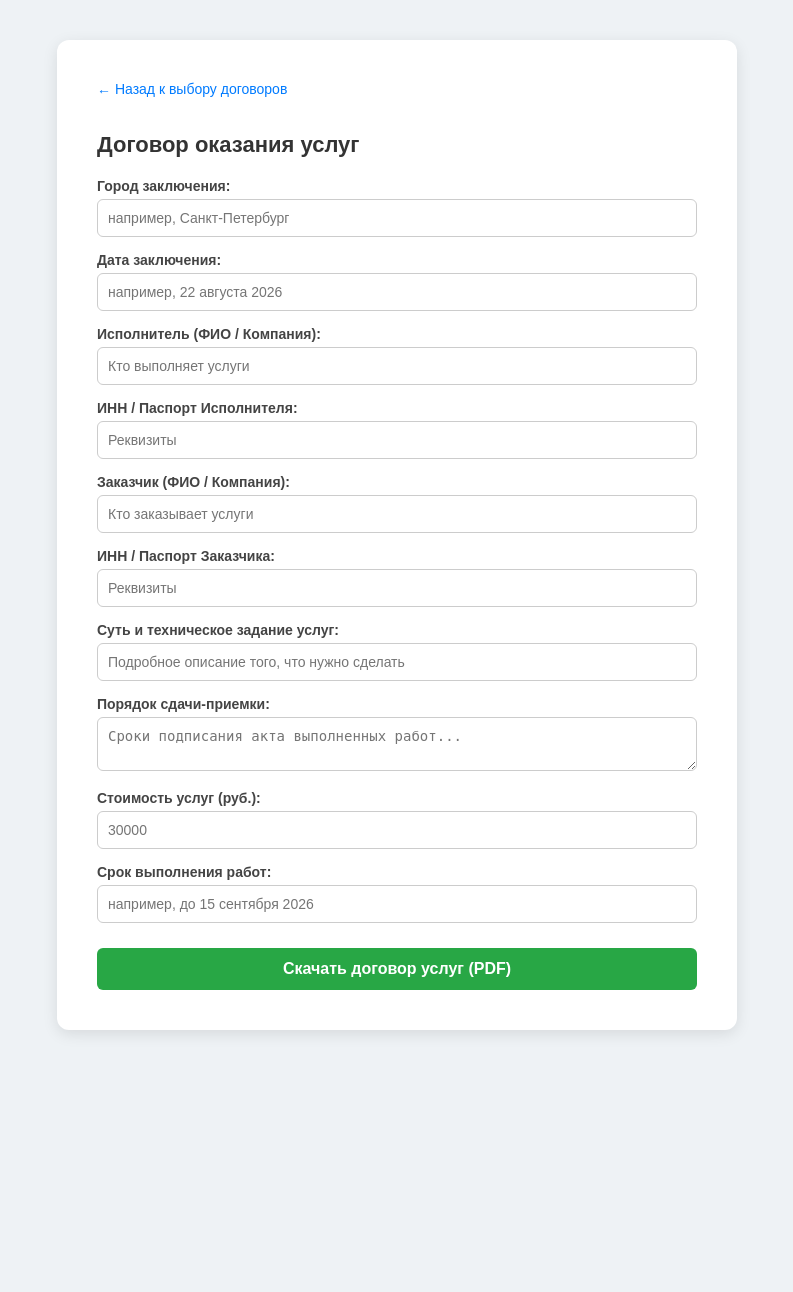
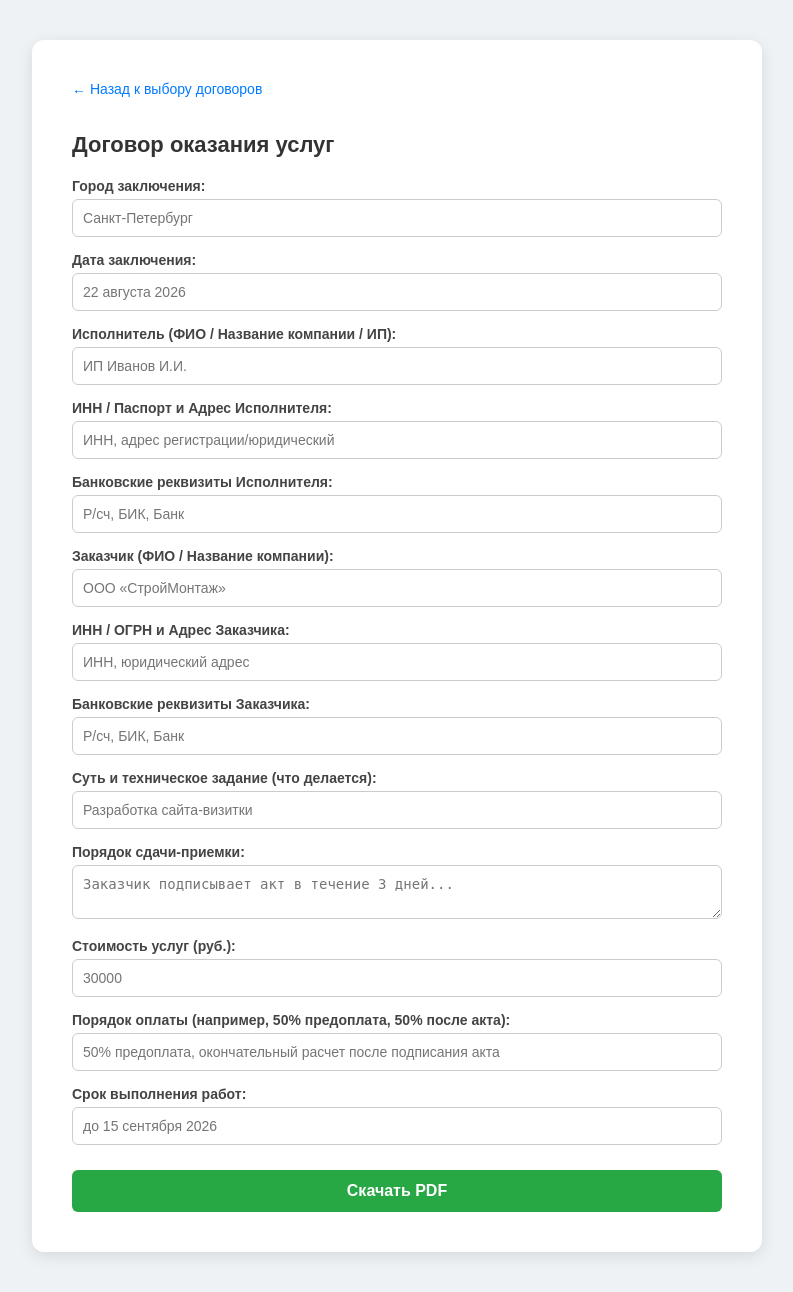
Before and after one commit to Ilyusha5562/contract-generator, a FastAPI app: page /form/services in a window 1280 px wide. Shown: the whole page, without its empty margins (243-1036 px from the left). Before the commit the page ends 1034 px from the top, so only its background shows below. Run offline with FastAPI, Linux system fonts and the light colour scheme.

Commit message:
Update form_services.html

```diff
--- a/templates/form_services.html
+++ b/templates/form_services.html
@@ -5,7 +5,7 @@
     <title>Договор оказания услуг</title>
     <style>
         body { font-family: sans-serif; background: #eef2f5; margin: 0; padding: 40px; display: flex; justify-content: center; }
-        .container { background: white; padding: 40px; border-radius: 12px; box-shadow: 0 4px 15px rgba(0,0,0,0.1); width: 600px; }
+        .container { background: white; padding: 40px; border-radius: 12px; box-shadow: 0 4px 15px rgba(0,0,0,0.1); width: 650px; }
         h1 { color: #333; margin-bottom: 20px; font-size: 22px; }
         .form-group { margin-bottom: 15px; }
         label { display: block; margin-bottom: 5px; font-weight: bold; color: #444; font-size: 14px; }
@@ -13,68 +13,35 @@
         .btn-submit { background: #28a745; color: white; padding: 12px; border: none; border-radius: 6px; width: 100%; font-weight: bold; font-size: 16px; cursor: pointer; margin-top: 10px; }
         .btn-submit:hover { background: #218838; }
         .back-link { display: inline-block; margin-bottom: 20px; color: #007bff; text-decoration: none; font-size: 14px; }
-        .back-link:hover { text-decoration: underline; }
     </style>
 </head>
 <body>
     <div class="container">
         <a href="/" class="back-link">← Назад к выбору договоров</a>
         <h1>Договор оказания услуг</h1>
-
         <form action="/generate-pdf" method="post">
             <input type="hidden" name="contract_type" value="services">
 
-            <div class="form-group">
-                <label>Город заключения:</label>
-                <input type="text" name="city" required placeholder="например, Санкт-Петербург">
-            </div>
+            <div class="form-group"><label>Город заключения:</label><input type="text" name="city" placeholder="Санкт-Петербург" required></div>
+            <div class="form-group"><label>Дата заключения:</label><input type="text" name="date" placeholder="22 августа 2026" required></div>
 
-            <div class="form-group">
-                <label>Дата заключения:</label>
-                <input type="text" name="date" required placeholder="например, 22 августа 2026">
-            </div>
+            <div class="form-group"><label>Исполнитель (ФИО / Название компании / ИП):</label><input type="text" name="party1_name" placeholder="ИП Иванов И.И." required></div>
+            <div class="form-group"><label>ИНН / Паспорт и Адрес Исполнителя:</label><input type="text" name="party1_id" placeholder="ИНН, адрес регистрации/юридический" required></div>
+            <div class="form-group"><label>Банковские реквизиты Исполнителя:</label><input type="text" name="specific_field_3" placeholder="Р/сч, БИК, Банк"></div>
 
-            <div class="form-group">
-                <label>Исполнитель (ФИО / Компания):</label>
-                <input type="text" name="party1_name" required placeholder="Кто выполняет услуги">
-            </div>
+            <div class="form-group"><label>Заказчик (ФИО / Название компании):</label><input type="text" name="party2_name" placeholder="ООО «СтройМонтаж»" required></div>
+            <div class="form-group"><label>ИНН / ОГРН и Адрес Заказчика:</label><input type="text" name="party2_id" placeholder="ИНН, юридический адрес" required></div>
+            <div class="form-group"><label>Банковские реквизиты Заказчика:</label><input type="text" name="specific_field_4" placeholder="Р/сч, БИК, Банк"></div>
 
-            <div class="form-group">
-                <label>ИНН / Паспорт Исполнителя:</label>
-                <input type="text" name="party1_id" placeholder="Реквизиты">
-            </div>
+            <div class="form-group"><label>Суть и техническое задание (что делается):</label><input type="text" name="specific_field_1" placeholder="Разработка сайта-визитки" required></div>
+            <div class="form-group"><label>Порядок сдачи-приемки:</label><textarea name="specific_field_2" rows="2" placeholder="Заказчик подписывает акт в течение 3 дней..."></textarea></div>
 
-            <div class="form-group">
-                <label>Заказчик (ФИО / Компания):</label>
-                <input type="text" name="party2_name" required placeholder="Кто заказывает услуги">
-            </div>
+            <div class="form-group"><label>Стоимость услуг (руб.):</label><input type="text" name="price" placeholder="30000" required></div>
+            <div class="form-group"><label>Порядок оплаты (например, 50% предоплата, 50% после акта):</label><input type="text" name="specific_field_5" placeholder="50% предоплата, окончательный расчет после подписания акта" required></div>
 
-            <div class="form-group">
-                <label>ИНН / Паспорт Заказчика:</label>
-                <input type="text" name="party2_id" placeholder="Реквизиты">
-            </div>
+            <div class="form-group"><label>Срок выполнения работ:</label><input type="text" name="deadline" placeholder="до 15 сентября 2026" required></div>
 
-            <div class="form-group">
-                <label>Суть и техническое задание услуг:</label>
-                <input type="text" name="specific_field_1" required placeholder="Подробное описание того, что нужно сделать">
-            </div>
-
-            <div class="form-group">
-                <label>Порядок сдачи-приемки:</label>
-                <textarea name="specific_field_2" rows="2" placeholder="Сроки подписания акта выполненных работ..."></textarea>
-            </div>
-
-            <div class="form-group">
-                <label>Стоимость услуг (руб.):</label>
-                <input type="text" name="price" required placeholder="30000">
-            </div>
-
-            <div class="form-group">
-                <label>Срок выполнения работ:</label>
-                <input type="text" name="deadline" required placeholder="например, до 15 сентября 2026">
-            </div>
-
-            <button type="submit" class="btn-submit">Скачать договор услуг (PDF)</button>
+            <button type="submit" class="btn-submit">Скачать PDF</button>
         </form>
     </div>
 </body>
```
